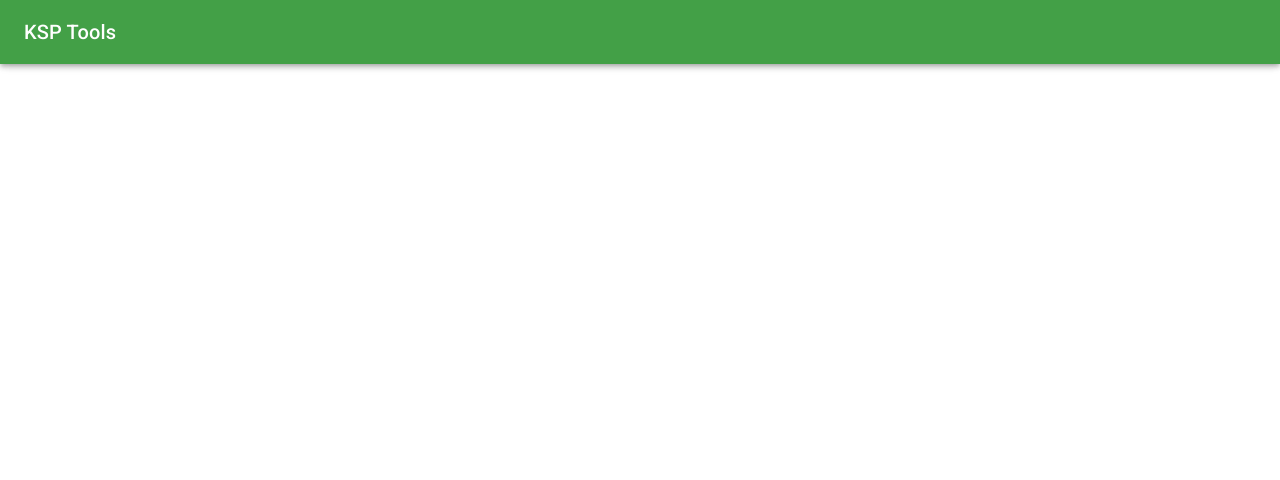
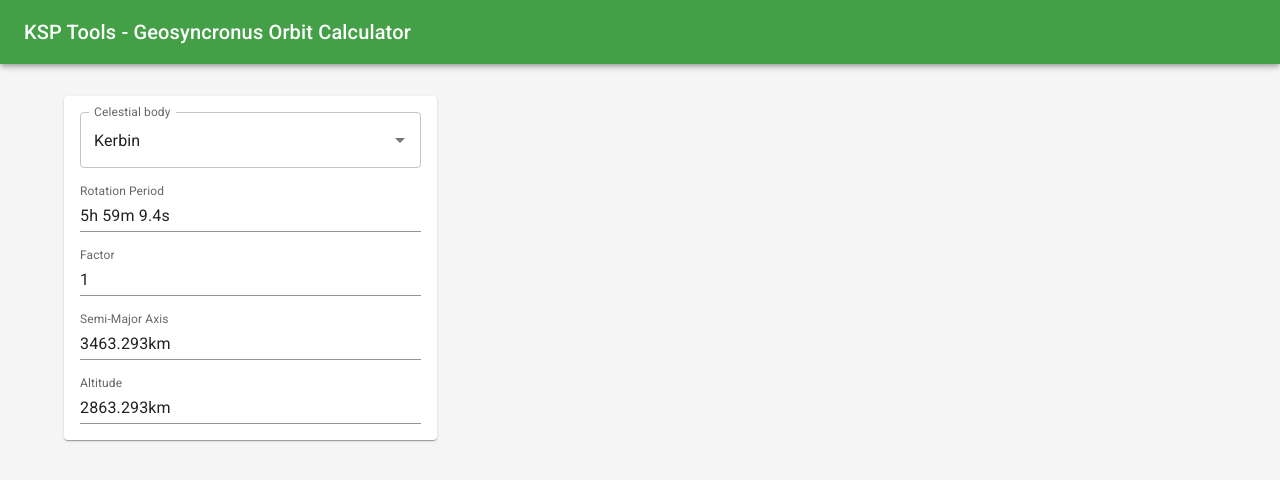
Before and after one commit to aaron-edwards/KSP-tools, a React (Create React App) app: page / in a window 1280 px wide. Shown: the top 480 px of the page. Built offline with nearby package versions, Linux system fonts and the light colour scheme.

Commit message:
Creates a basic geosync orbit calculator page

```diff
--- a/package.json
+++ b/package.json
@@ -10,7 +10,7 @@
     "@testing-library/jest-dom": "^5.14.1",
     "@testing-library/react": "^13.0.0",
     "@testing-library/user-event": "^13.2.1",
-    "@types/jest": "^27.0.1",
+    "@types/jest": "^27.5.1",
     "@types/node": "^16.7.13",
     "@types/react": "^18.0.0",
     "@types/react-dom": "^18.0.0",
--- a/src/App.tsx
+++ b/src/App.tsx
@@ -1,8 +1,31 @@
+import { Box, Container, Toolbar } from "@mui/material";
 import React from "react";
 import AppBar from "./AppBar";
+import GeosyncPage from "./Pages/Geosync";
 
 function App() {
-  return <AppBar />;
+  return (
+    <>
+      <AppBar />
+      <Box
+        component="main"
+        sx={{
+          backgroundColor: (theme) =>
+            theme.palette.mode === "light"
+              ? theme.palette.grey[100]
+              : theme.palette.grey[900],
+          flexGrow: 1,
+          height: "100vh",
+          overflow: "auto",
+        }}
+      >
+        <Toolbar />
+        <Container maxWidth="lg" sx={{ mt: 4, mb: 4 }}>
+          <GeosyncPage />
+        </Container>
+      </Box>
+    </>
+  );
 }
 
 export default App;
--- a/src/AppBar.tsx
+++ b/src/AppBar.tsx
@@ -6,7 +6,7 @@ export default function AppBar() {
     <MuiAppBar>
       <Toolbar>
         <Typography component="h1" variant="h6" noWrap sx={{ flexGrow: 1 }}>
-          KSP Tools
+          KSP Tools - Geosyncronus Orbit Calculator
         </Typography>
       </Toolbar>
     </MuiAppBar>
--- /dev/null
+++ b/src/Pages/Geosync/index.tsx
@@ -0,0 +1,123 @@
+/* eslint-disable react/jsx-props-no-spreading */
+import React, { useMemo, useState } from "react";
+
+import {
+  Autocomplete,
+  Card,
+  Grid,
+  Stack,
+  TextField,
+  Typography,
+} from "@mui/material";
+import rawBodies, { Body as RawBody } from "../../data/bodies";
+import { formatDistance, formatTime } from "../../utils/format";
+
+type Body = Omit<RawBody, "satellites"> & { parents: string[] };
+
+function flattenBodies(
+  { satellites, ...body }: RawBody,
+  parents: string[]
+): Body[] {
+  return [
+    { ...body, parents },
+    ...satellites.flatMap((b) => flattenBodies(b, [...parents, body.name])),
+  ];
+}
+
+function geosyncronus(body: Body, factor: number) {
+  return Math.cbrt(
+    (6.67384e-11 * body.mass * (body.rotationPeriod / factor) ** 2) /
+      (4 * Math.PI ** 2)
+  );
+}
+
+export default function GeosyncPage() {
+  const bodies = useMemo(
+    () => rawBodies.flatMap((b) => flattenBodies(b, [])),
+    []
+  );
+
+  const [body, setBody] = useState(
+    bodies.find((b) => b.name === "Kerbin") ?? null
+  );
+  const [factor, setFactor] = useState(1);
+  const semiMajor = useMemo(
+    () => (body ? geosyncronus(body, factor) : 0),
+    [body, factor]
+  );
+
+  const error = useMemo(() => {
+    if (!body) return null;
+    if (semiMajor > body?.soi) return "Above body SOI";
+    if (semiMajor < body.radius) return "Below body radius";
+    if (body.atm && semiMajor < body.radius + body.atm)
+      return "Below atmosphare hight";
+    return null;
+  }, [body, semiMajor]);
+
+  return (
+    <Grid container spacing={2}>
+      <Grid item xs={12} md={4}>
+        <Card sx={{ p: 2 }}>
+          <Stack spacing={2}>
+            <Autocomplete
+              disablePortal
+              value={body}
+              options={bodies}
+              onChange={(_, value) => setBody(value)}
+              getOptionLabel={(option) => option.name}
+              groupBy={(o) => o.parents.join(".")}
+              isOptionEqualToValue={(a, b) => a.name === b.name}
+              renderGroup={({ children }) => children}
+              renderOption={(props, option) => (
+                <Typography
+                  {...props}
+                  style={{ paddingLeft: 8 + 8 * option.parents.length }}
+                >
+                  {option.name}
+                </Typography>
+              )}
+              renderInput={(params) => (
+                <TextField {...params} label="Celestial body" />
+              )}
+            />
+            <TextField
+              label="Rotation Period"
+              variant="standard"
+              fullWidth
+              value={body ? formatTime(body.rotationPeriod) : "N/A"}
+              InputProps={{ readOnly: true }}
+            />
+
+            <TextField
+              label="Factor"
+              type="number"
+              variant="standard"
+              value={factor}
+              onChange={(e) => setFactor(parseInt(e.target.value, 10))}
+              InputLabelProps={{ shrink: true }}
+            />
+
+            <TextField
+              label="Semi-Major Axis"
+              variant="standard"
+              fullWidth
+              value={formatDistance(semiMajor)}
+              InputProps={{ readOnly: true }}
+            />
+
+            <TextField
+              label="Altitude"
+              variant="standard"
+              fullWidth
+              value={formatDistance(semiMajor - (body?.radius ?? 0))}
+              InputProps={{ readOnly: true }}
+              error={!!error}
+              helperText={error}
+            />
+          </Stack>
+        </Card>
+      </Grid>
+    </Grid>
+  );
+}
--- a/src/data/bodies.ts
+++ b/src/data/bodies.ts
@@ -1,23 +1,43 @@
 const bodies: Body[] = [
+  {
+    name: "Kerbol",
+    color: "#FE9",
+    radius: 261_600_000,
+    atm: 0,
+    soi: Number.MAX_SAFE_INTEGER,
+    rotationPeriod: 432000,
+    mass: 1.7565459e28,
+    satellites: [
       {
         name: "Kerbin",
         color: "#3f6f28",
         radius: 600_000,
+        atm: 70_000,
         soi: 84_159_286,
+        rotationPeriod: 21_549.425,
+        mass: 5.2915158e22,
         satellites: [
           {
             name: "Mun",
             color: "#7f7f7f",
             radius: 200_000,
+            atm: 0,
             soi: 2_429_559.1,
+            rotationPeriod: 138_984.38,
+            mass: 9.7599066e20,
             satellites: [],
           },
           {
             name: "Minmus",
             color: "#99d9ea",
             radius: 60_000,
+            atm: 0,
             soi: 2_247_428.4,
+            rotationPeriod: 40_400.0,
+            mass: 2.645758e19,
             satellites: [],
+          },
+        ],
       },
     ],
   },
@@ -29,6 +49,9 @@ export type Body = {
   name: string;
   color: string;
   radius: number;
+  atm: number;
   soi: number;
+  rotationPeriod: number;
+  mass: number;
   satellites: Body[];
 };
--- /dev/null
+++ b/src/utils/format.tsx
@@ -0,0 +1,36 @@
+export const toTimeParts = (seconds: number) => {
+  const { result, time } = [
+    { label: "d", factor: 1 },
+    { label: "h", factor: 6 },
+    { label: "m", factor: 60 },
+    { label: "s", factor: 60 },
+  ].reduce(
+    (acc, { label, factor }) => {
+      const value = Math.floor(acc.time * factor);
+      return {
+        result: [...acc.result, { label, value }],
+        time: acc.time * factor - value,
+      };
+    },
+    {
+      result: [] as { value: number; label: string }[],
+      time: seconds / (60 * 60 * 6),
+    }
+  );
+
+  return result.map((r) => {
+    if (r.label === "s") {
+      return { ...r, value: Math.floor((r.value + time) * 10) / 10 };
+    }
+    return r;
+  });
+};
+
+export const formatTime = (seconds: number) =>
+  toTimeParts(seconds)
+    .filter((r) => r.value > 0)
+    .map((r) => `${r.value}${r.label}`)
+    .join(" ");
+
+export const formatDistance = (meters: number) =>
+  meters > 1000 ? `${Math.round(meters) / 1000}km` : `${Math.round(meters)}m`;
--- a/tsconfig.json
+++ b/tsconfig.json
@@ -16,7 +16,7 @@
     "module": "esnext",
     "moduleResolution": "node",
     "resolveJsonModule": true,
-    "isolatedModules": true,
+    "isolatedModules": false,
     "noEmit": true,
     "jsx": "react-jsx"
   },
```
Also changed, not shown: 2 other files (tests, documents, lock files or other folders). Lines whose indentation alone changed are shown as unchanged.
